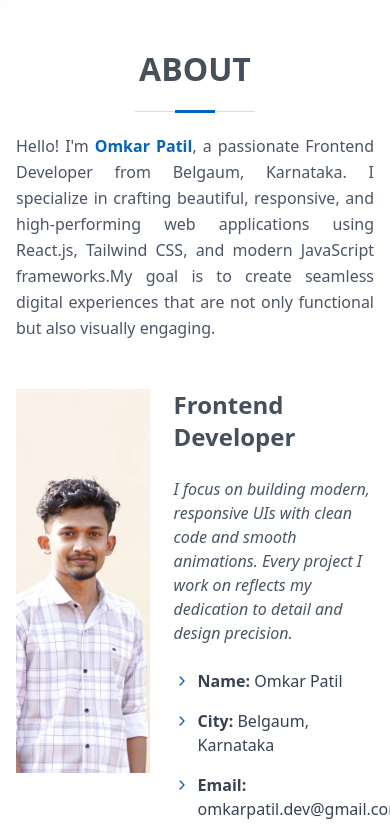
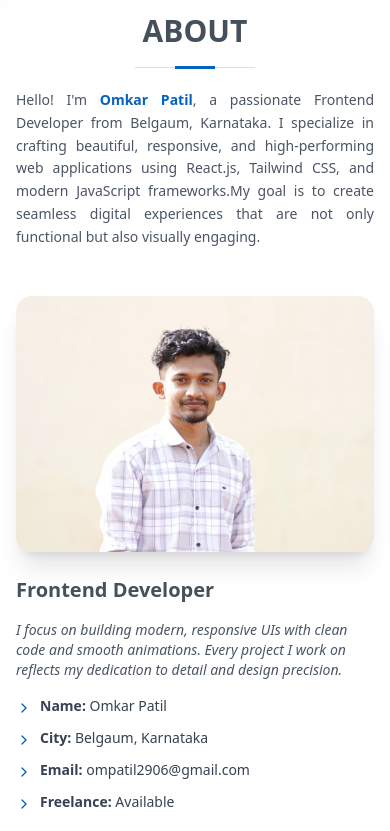
Before and after one commit to omkarpatil2906/my-portfolio, a React (Vite) app: page / in a window 390 px wide. Shown: the part 880-1711 px from the top of the page. Built offline with nearby package versions, Linux system fonts and the light colour scheme.

Commit message:
Ui Update

```diff
--- a/src/components/About.jsx
+++ b/src/components/About.jsx
@@ -5,8 +5,8 @@ import aboutImg from '../assets/img/OmkarP.webp'
 
 function About() {
     return (
-        <div>
-            <section id="about" className="py-20 px-4 md:px-20">
+         <div>
+            <section id="about" className="py-12 sm:py-16 lg:py-20 px-4 sm:px-6 md:px-10 lg:px-20">
                 <motion.div
                     initial={{ opacity: 0, y: 100 }}
                     whileInView={{ opacity: 1, y: 0 }}
@@ -19,12 +19,10 @@ function About() {
                             whileInView={{ opacity: 1, scale: 1 }}
                             viewport={{ once: true }}
                             transition={{ duration: 0.8 }}
-                            className="relative inline-block text-[32px] font-bold uppercase mb-5 pb-5 text-[#45505b]"
+                            className="relative inline-block text-3xl sm:text-[32px] font-bold uppercase mb-5 pb-5 text-[#45505b]"
                         >
                             About
-
                             <span className="absolute bottom-px left-1/2 -translate-x-1/2 block w-[120px] h-px bg-[#ddd]" />
-
                             <motion.span
                                 initial={{ width: 0 }}
                                 whileInView={{ width: "40px" }}
@@ -34,45 +32,56 @@ function About() {
                             />
                         </motion.h2>
 
-                        <p className="mx-auto max-w-6xl text-justify text-gray-600  leading-relaxed">
+                        <motion.p
+                            initial={{ opacity: 0 }}
+                            whileInView={{ opacity: 1 }}
+                            viewport={{ once: true }}
+                            transition={{ duration: 0.8, delay: 0.3 }}
+                            className="mx-auto max-w-6xl text-justify text-sm sm:text-base text-gray-600 leading-relaxed"
+                        >
                             Hello! I'm <span className="font-semibold text-[#0563bb]">Omkar Patil</span>, a passionate Frontend Developer from Belgaum, Karnataka.
                             I specialize in crafting beautiful, responsive, and high-performing web applications using
                             <span className="font-medium"> React.js, Tailwind CSS, and modern JavaScript frameworks.</span>
                             My goal is to create seamless digital experiences that are not only functional but also visually engaging.
-                        </p>
+                        </motion.p>
                     </div>
 
-                    <div className="flex  justify-center gap-x-6 max-w-6xl mx-auto">
+                    <div className="flex flex-col lg:flex-row justify-center gap-6 lg:gap-x-6 max-w-6xl mx-auto">
                         <motion.div
                             initial={{ opacity: 0, x: -100 }}
                             whileInView={{ opacity: 1, x: 0 }}
                             viewport={{ once: true }}
                             transition={{ duration: 1, delay: 0.3 }}
-                            className='w-[40%]'
+                            className='w-full lg:w-[40%]'
                         >
-                            <img src={aboutImg} className=' h-96 w-full object-cover' alt="" />
+                            <motion.div
+                                whileHover={{ scale: 1.02 }}
+                                className="rounded-2xl overflow-hidden shadow-xl"
+                            >
+                                <img src={aboutImg} className='h-64 sm:h-80 lg:h-96 w-full object-cover' alt="Omkar Patil" />
+                            </motion.div>
                         </motion.div>
                         <motion.div
                             initial={{ opacity: 0, x: 100 }}
                             whileInView={{ opacity: 1, x: 0 }}
                             viewport={{ once: true }}
                             transition={{ duration: 1, delay: 0.3 }}
-                            className="space-y-6 w-[60%] text-gray-700"
+                            className="space-y-4 sm:space-y-6 w-full lg:w-[60%] text-gray-700"
                         >
-                            <h3 className="text-2xl font-bold text-[#45505b]">
+                            <h3 className="text-xl sm:text-2xl font-bold text-[#45505b]">
                                 Frontend Developer
                             </h3>
 
-                            <p className="italic text-gray-600">
+                            <p className="italic text-gray-600 text-sm sm:text-base">
                                 I focus on building modern, responsive UIs with clean code and smooth animations.
                                 Every project I work on reflects my dedication to detail and design precision.
                             </p>
 
-                            <div className="grid grid-cols-1 sm:grid-cols-2 gap-4">
+                            <div className="grid grid-cols-1 sm:grid-cols-2 gap-3 sm:gap-4">
                                 {[
                                     { label: 'Name', value: 'Omkar Patil' },
                                     { label: 'City', value: 'Belgaum, Karnataka' },
-                                    { label: 'Email', value: 'omkarpatil.dev@gmail.com' },
+                                    { label: 'Email', value: 'ompatil2906@gmail.com' },
                                     { label: 'Freelance', value: 'Available' },
                                 ].map((item, i) => (
                                     <motion.div
@@ -81,7 +90,8 @@ function About() {
                                         whileInView={{ opacity: 1, x: 0 }}
                                         viewport={{ once: true }}
                                         transition={{ duration: 0.8, delay: 0.5 + i * 0.1 }}
-                                        className="flex items-start gap-2"
+                                        whileHover={{ x: 5 }}
+                                        className="flex items-start gap-2 text-sm sm:text-base"
                                     >
                                         <ChevronRight className="text-[#0563bb] mt-1 shrink-0" size={16} />
                                         <div><strong>{item.label}:</strong> {item.value}</div>
@@ -89,14 +99,12 @@ function About() {
                                 ))}
                             </div>
 
-                            <p className="text-gray-600  leading-relaxed">
+                            <p className="text-gray-600 leading-relaxed text-sm sm:text-base">
                                 I enjoy working on projects that challenge my creativity and technical skills.
-                                Whether it’s creating pixel-perfect designs or implementing complex UI logic,
+                                Whether it's creating pixel-perfect designs or implementing complex UI logic,
                                 I love bringing ideas to life on the web.
                             </p>
                         </motion.div>
-
-
                     </div>
                 </motion.div>
             </section>
--- a/src/components/Navbar.jsx
+++ b/src/components/Navbar.jsx
@@ -62,7 +62,7 @@ function Navbar() {
                 animate={{ opacity: 1 }}
                 transition={{ duration: 0.5 }}
                 onClick={() => setOpen(!open)}
-                className='lg:hidden fixed top-4 right-4 z-50 bg-gradient-to-r from-[#0563BB] to-[#0452a0] text-white p-3 rounded-full shadow-2xl hover:shadow-blue-500/50 transition-all'
+                className='lg:hidden fixed top-4 right-4 z-50 bg-linear-to-r from-[#0563BB] to-[#0452a0] text-white p-3 rounded-full shadow-2xl hover:shadow-blue-500/50 transition-all'
             >
                 <motion.div
                     animate={{ rotate: open ? 180 : 0 }}
```
